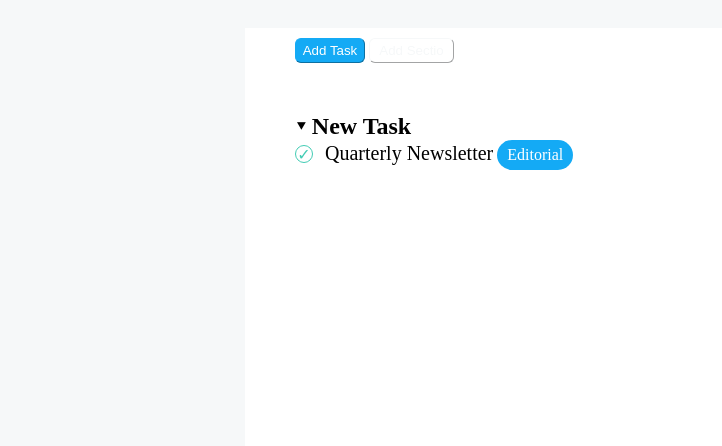
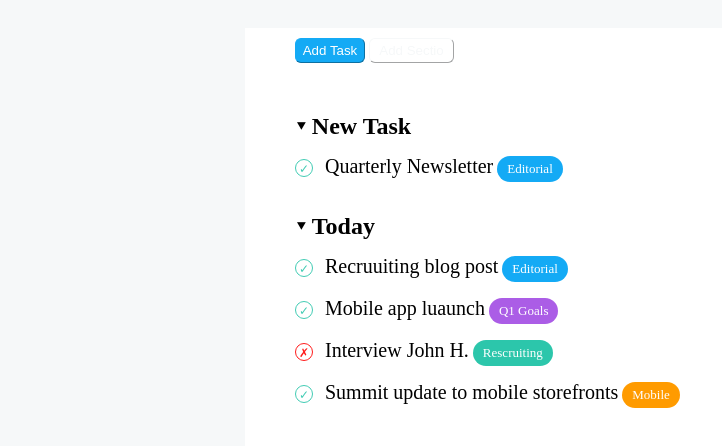
Before and after one commit to anto-iorfida/html-css-toboolist, a plain HTML site: page index.html in a window 1280 px wide. Shown: the part 82-528 px from the top of the page, without its empty margins (0-722 px from the left). Drawn offline with Linux system fonts and the light colour scheme.

Commit message:
feat:add section today

```diff
--- a/index.html
+++ b/index.html
@@ -25,14 +25,38 @@
             <section class="new-task">
                 <div class="triangle">⯆</div>
                 <div class="title-newtask"><h2>New Task</h2></div>
-                <div>
+                <div class="contain">
                     <div class="icon-true">&check;</div>
                     <div class="text-subtitle">Quarterly Newsletter</div>
-                    <div class="button-blue">Editorial</div>
+                    <div class="button-color color-blue">Editorial</div>
                 </div>
 
             </section>
-            <section></section>
+            <section class="new-task">
+
+                <div class="triangle">⯆</div>
+                <div class="title-newtask"><h2>Today</h2></div>
+                <div class="contain">
+                    <div class="icon-true">&check;</div>
+                    <div class="text-subtitle">Recruuiting blog post</div>
+                    <div class="button-color color-blue ">Editorial</div>
+                </div>
+                <div class="contain">
+                    <div class="icon-true">&check;</div>
+                    <div class="text-subtitle">Mobile app luaunch</div>
+                    <div class="button-color color-purple">Q1 Goals</div>
+                </div>                <div class="contain">
+                    <div class="icon-false">&cross;</div>
+                    <div class="text-subtitle">Interview John H.</div>
+                    <div class="button-color color-green">Rescruiting</div>
+                </div>                <div class="contain">
+                    <div class="icon-true">&check;</div>
+                    <div class="text-subtitle">Summit update to mobile storefronts</div>
+                    <div class="button-color color-orange">Mobile</div>
+                </div>
+
+            </section>
+
             <section></section>
 
     </main>
--- a/style.css
+++ b/style.css
@@ -86,6 +86,21 @@ main {
     width: 18px;
     height: 18px;
     color: #42ccb4;
+    font-size: 12px;
+    text-align: center;
+    line-height: 18px;
+    border-radius: 50%;
+    border: 1px solid;
+    margin-right: 8px;
+
+
+}
+.icon-false {
+    display: inline-block;
+    width: 18px;
+    height: 18px;
+    color: #ff1b1b;
+    font-size: 12px;
     text-align: center;
     line-height: 18px;
     border-radius: 50%;
@@ -98,13 +113,29 @@ main {
     display: inline-block;
     font-size: 20px;
 
+
 }
-.button-blue {
+.contain {
+    padding-top: 15px;
+}
+.button-color {
     display: inline-block;
-    background-color:#14aaf5 ;
-    padding: 6px 10px;
+    font-size: small;
 
+    padding: 5px 10px;
     color: white;
     border-radius: 16px;
 
 }
+.color-blue {
+    background-color: #14aaf5;
+}
+.color-purple {
+    background-color: #ab5de6 ;
+}
+.color-green {
+    background-color: #2cc6ab;
+}
+.color-orange {
+     background-color: #ff9b00;
+}
```
